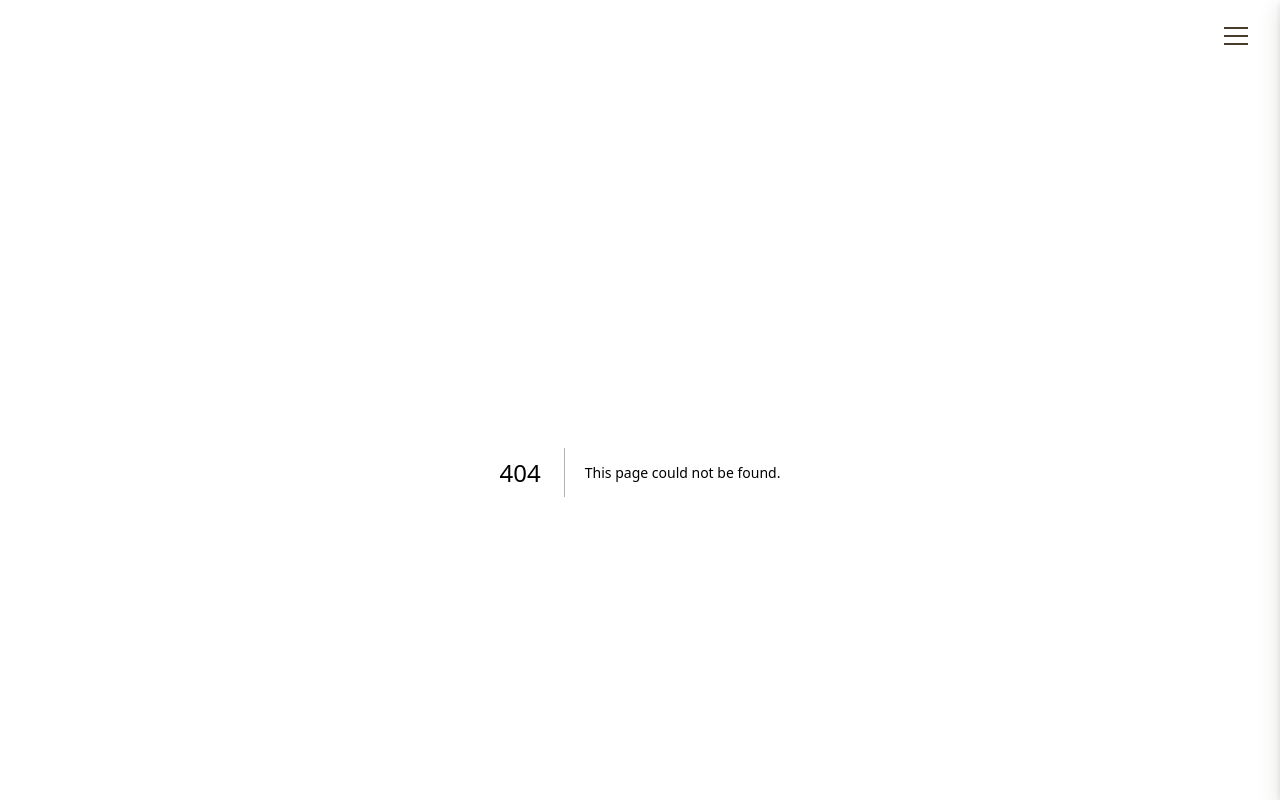
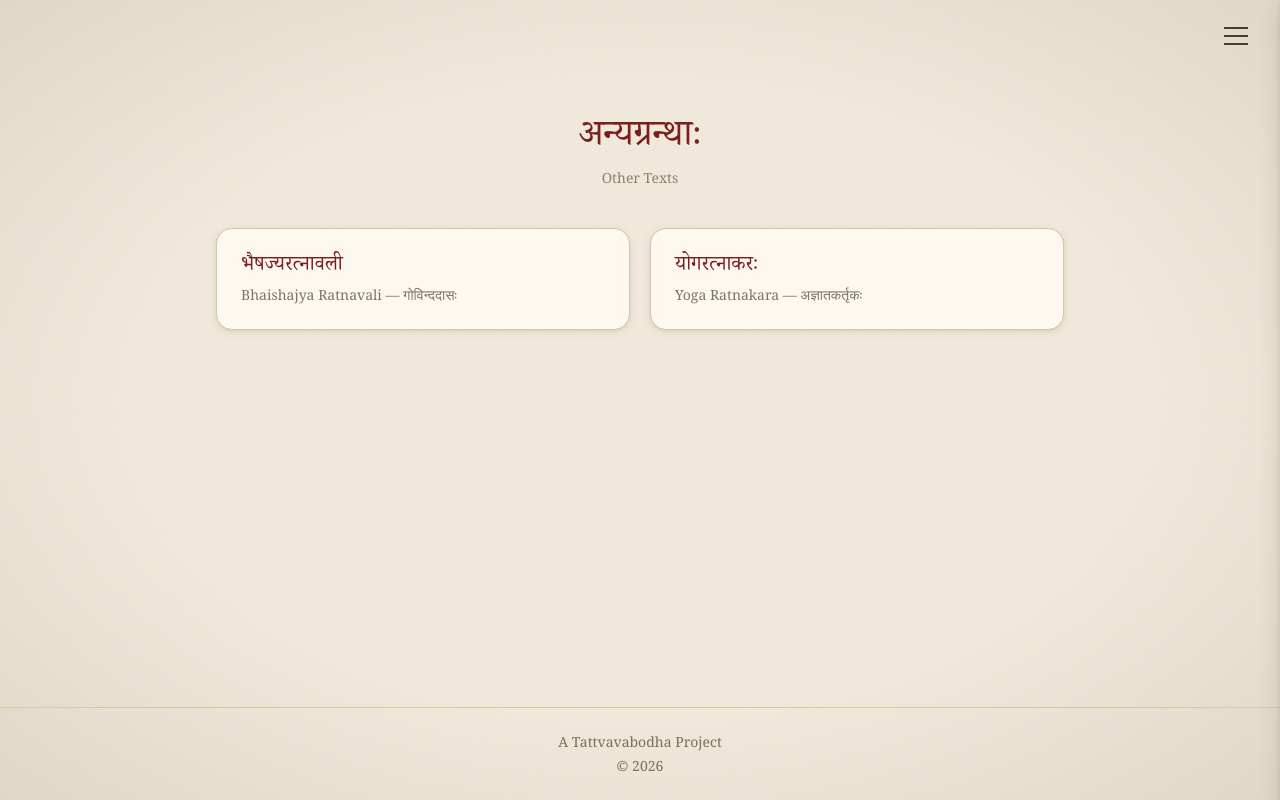
Before and after one commit to Tattvavabodha/Ayurveda_mahodadhi_web, a Next.js app: page /texts/anya-granthah in a window 1280 px wide. Before the commit this address had no page. Shown: the top 800 px of the page. Built offline with nearby package versions, Linux system fonts and the light colour scheme.

Commit message:
texts path added

```diff
--- /dev/null
+++ b/src/app/texts/[slug]/page.tsx
@@ -0,0 +1,126 @@
+import { notFound } from "next/navigation";
+import { getCategories } from "@/lib/content/getCategories";
+import { getTextMeta } from "@/lib/content/getTextMeta";
+import { getDivisions } from "@/lib/content/getDivisions";
+import Card from "@/components/ui/Card";
+
+/**
+ * /texts/[slug] - one page template, two possible views
+ * ---------------------------------------------------------------------
+ * A technical note worth understanding: category slugs (e.g.
+ * "brihattrayi") and text slugs (e.g. "charaka-samhita") both sit
+ * directly under /texts/, so they share the exact same URL position.
+ * Next.js requires a single dynamic segment name at each position, so
+ * instead of two separate route files, this ONE file checks which
+ * kind of slug it received and renders the appropriate view:
+ *
+ *   /texts/brihattrayi       -> slug matches a CATEGORY -> show its texts
+ *   /texts/charaka-samhita   -> slug matches a TEXT      -> show its sthanas
+ *
+ * generateStaticParams below tells Next.js to pre-build a page for
+ * every category AND every text that exists in the content
+ * repository - both are just entries in the same list of slugs.
+ * ---------------------------------------------------------------------
+ */
+
+export function generateStaticParams() {
+  const categories = getCategories();
+  const categorySlugs = categories.map((c) => ({ slug: c.categoryId }));
+  const textSlugs = categories.flatMap((c) => c.texts.map((t) => ({ slug: t.textId })));
+  return [...categorySlugs, ...textSlugs];
+}
+
+export default function TextsSlugPage({ params }: { params: { slug: string } }) {
+  const categories = getCategories();
+  const category = categories.find((c) => c.categoryId === params.slug);
+
+  if (category) {
+    return <CategoryView category={category} />;
+  }
+
+  const textResult = getTextMeta(params.slug);
+  if (textResult) {
+    return <TextView category={textResult.category} text={textResult.text} />;
+  }
+
+  notFound();
+}
+
+/** View shown for a CATEGORY slug (e.g. /texts/brihattrayi) */
+function CategoryView({ category }: { category: ReturnType<typeof getCategories>[number] }) {
+  return (
+    <div className="max-w-4xl mx-auto px-6 py-12">
+      <h1 className="font-devanagari text-4xl text-maroon text-center mb-2">
+        {category.name.sanskrit}
+      </h1>
+      <p className="text-center text-text-brown/60 font-serif text-sm mb-10">
+        {category.name.english}
+      </p>
+
+      {category.texts.length === 0 ? (
+        <p className="text-center font-serif italic text-text-brown/60">
+          Texts in this category will appear here soon.
+        </p>
+      ) : (
+        <div className="grid grid-cols-1 sm:grid-cols-2 gap-5">
+          {category.texts.map((text) => (
+            <a key={text.textId} href={`/texts/${text.textId}`} className="block">
+              <Card className="px-6 py-6 h-full">
+                <p className="font-devanagari text-xl text-maroon">{text.name.sanskrit}</p>
+                <p className="text-sm text-text-brown/70 font-serif mt-1">
+                  {text.name.english}
+                  {text.author ? ` — ${text.author}` : ""}
+                </p>
+              </Card>
+            </a>
+          ))}
+        </div>
+      )}
+    </div>
+  );
+}
+
+/** View shown for a TEXT slug (e.g. /texts/charaka-samhita) */
+function TextView({
+  category,
+  text,
+}: {
+  category: ReturnType<typeof getCategories>[number];
+  text: ReturnType<typeof getCategories>[number]["texts"][number];
+}) {
+  const divisions = getDivisions(category.categoryId, text.textId);
+
+  return (
+    <div className="max-w-3xl mx-auto px-6 py-12">
+      <p className="text-center text-sm font-devanagari text-copper mb-2">
+        <a href={`/texts/${category.categoryId}`} className="hover:underline">
+          {category.name.sanskrit}
+        </a>
+      </p>
+      <h1 className="font-devanagari text-4xl text-maroon text-center mb-1">
+        {text.name.sanskrit}
+      </h1>
+      <p className="text-center text-text-brown/60 font-serif text-sm mb-10">
+        {text.name.english}
+        {text.author ? ` — ${text.author}` : ""}
+      </p>
+
+      {divisions.length === 0 ? (
+        <p className="text-center font-serif italic text-text-brown/60">
+          {text.divisionLabel?.sanskrit ?? "Divisions"} will appear here soon.
+        </p>
+      ) : (
+        <div className="grid grid-cols-1 sm:grid-cols-2 gap-4">
+          {divisions.map((division) => (
+            <Card key={division.divisionId} className="px-6 py-5 text-center">
+              <p className="font-devanagari text-xl text-maroon">{division.name.sanskrit}</p>
+              <p className="text-xs text-text-brown/50 font-serif italic mt-2">
+                Content coming soon
+              </p>
+            </Card>
+          ))}
+        </div>
+      )}
+    </div>
+  );
+}
```
